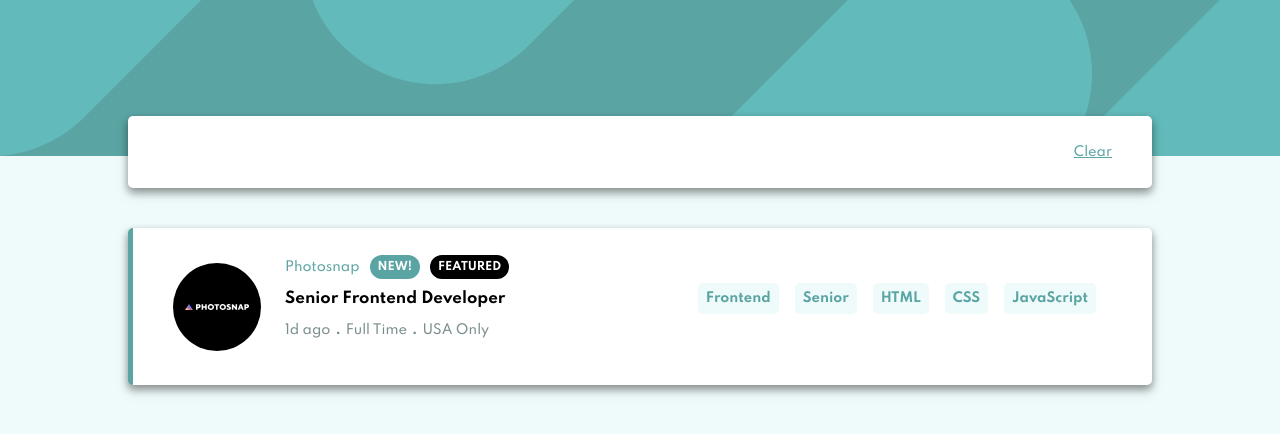
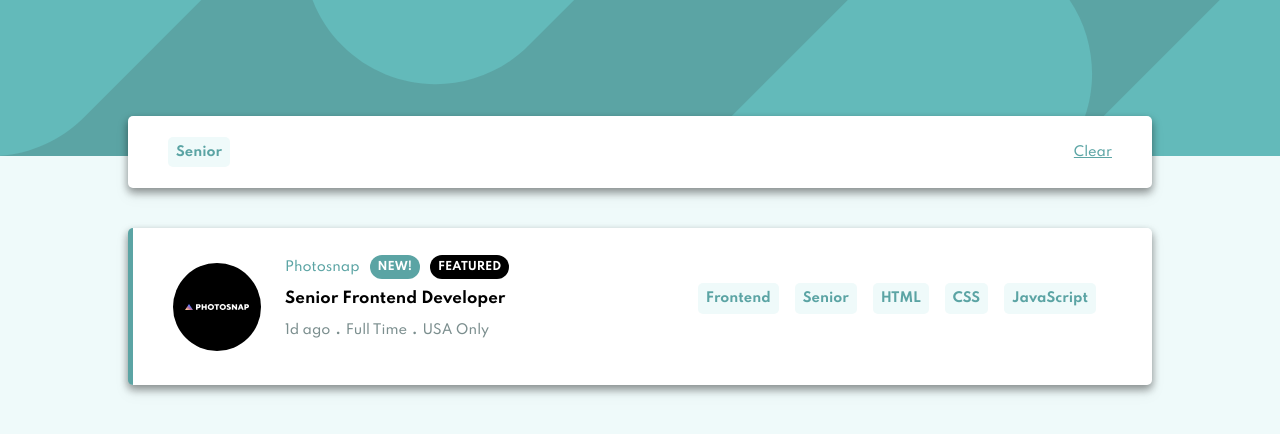
Before and after one commit to nityagulati/job-listings-app, a Vue app: page / in a window 1280 px wide. Both pictures are taken after a click on the element "Senior". Shown: the top 434 px of the page. Built offline with nearby package versions, Linux system fonts and the light colour scheme.

Commit message:
add filter bar tags

```diff
--- a/src/App.vue
+++ b/src/App.vue
@@ -1,7 +1,7 @@
 <template>
 <div>
   <AppHeader />
-  <FilterBar />
+  <FilterBar :filterTags="filterTags" />
   <main class="main">
     <JobListing :listings="listings" @getListings="getListings" />
   </main>
--- a/src/assets/styles/_fragments.scss
+++ b/src/assets/styles/_fragments.scss
@@ -41,3 +41,19 @@
 .dot {
     font-weight: $font-weight-bold;
 }
+
+span.tag {
+    background-color: $color--base;
+    color: $color--primary;
+    font-weight: 700;
+    text-align: center;
+    padding: 8px;
+    margin-right: 16px;
+    margin-bottom: 16px;
+    border-radius: 5px;
+    -webkit-border-radius: 5px;
+    -moz-border-radius: 5px;
+    -ms-border-radius: 5px;
+    -o-border-radius: 5px;
+    cursor: pointer;
+}
--- a/src/assets/styles/_listing.scss
+++ b/src/assets/styles/_listing.scss
@@ -106,21 +106,6 @@
     @include mq($width-md) {
         flex-wrap: nowrap;
     }
-
-    span {
-        background-color: $color--base;
-        color: $color--primary;
-        text-align: center;
-        padding: 8px;
-        margin-right: 16px;
-        margin-bottom: 16px;
-        border-radius: 5px;
-        -webkit-border-radius: 5px;
-        -moz-border-radius: 5px;
-        -ms-border-radius: 5px;
-        -o-border-radius: 5px;
-        cursor: pointer;
-    }
 }
 
 // add left border to first two listings
--- a/src/components/FilterBar.vue
+++ b/src/components/FilterBar.vue
@@ -1,6 +1,14 @@
 <template>
     <div class="filter-bar item-box">
-        <span class="filter-tag">{{filterTag}}</span>
+        <div class="tag-container">
+            <span
+              class="tag filter-tag"
+              v-for="(tag, index) in this.filterTags"
+              :key=index
+            >
+              {{tag}}
+            </span>
+        </div>
         <a href="" class="filter-clear">Clear</a>
     </div>
 </template>
@@ -8,10 +16,8 @@
 <script>
 export default {
     name: 'filter-bar',
-    data() {
-        return {
-
-        }
+    props: {
+        filterTags: Array
     }
 }
 </script>
@@ -35,4 +41,8 @@ export default {
     cursor: pointer;
 }
 
+span.tag.filter-tag {
+    cursor: default;
+}
+
 </style>
--- a/src/components/JobListing.vue
+++ b/src/components/JobListing.vue
@@ -19,16 +19,19 @@
         </div>
         <div class="job-card__tags">
             <span
+              class="tag"
               @click.stop="getListings(listing.role)"
             >
               {{listing.role}}
             </span>
             <span
+              class="tag"
               @click.stop="getListings(listing.level)"
             >
               {{listing.level}}
             </span>
             <span
+              class="tag"
               @click.stop="getListings(language)"
               v-for="(language, index) in listing.languages"
               :key="index"
@@ -36,6 +39,7 @@
               {{language}}
             </span>
             <span
+              class="tag"
               @click.stop="getListings(tool)"
               v-for="(tool, index) in listing.tools"
               :key="index"
```
